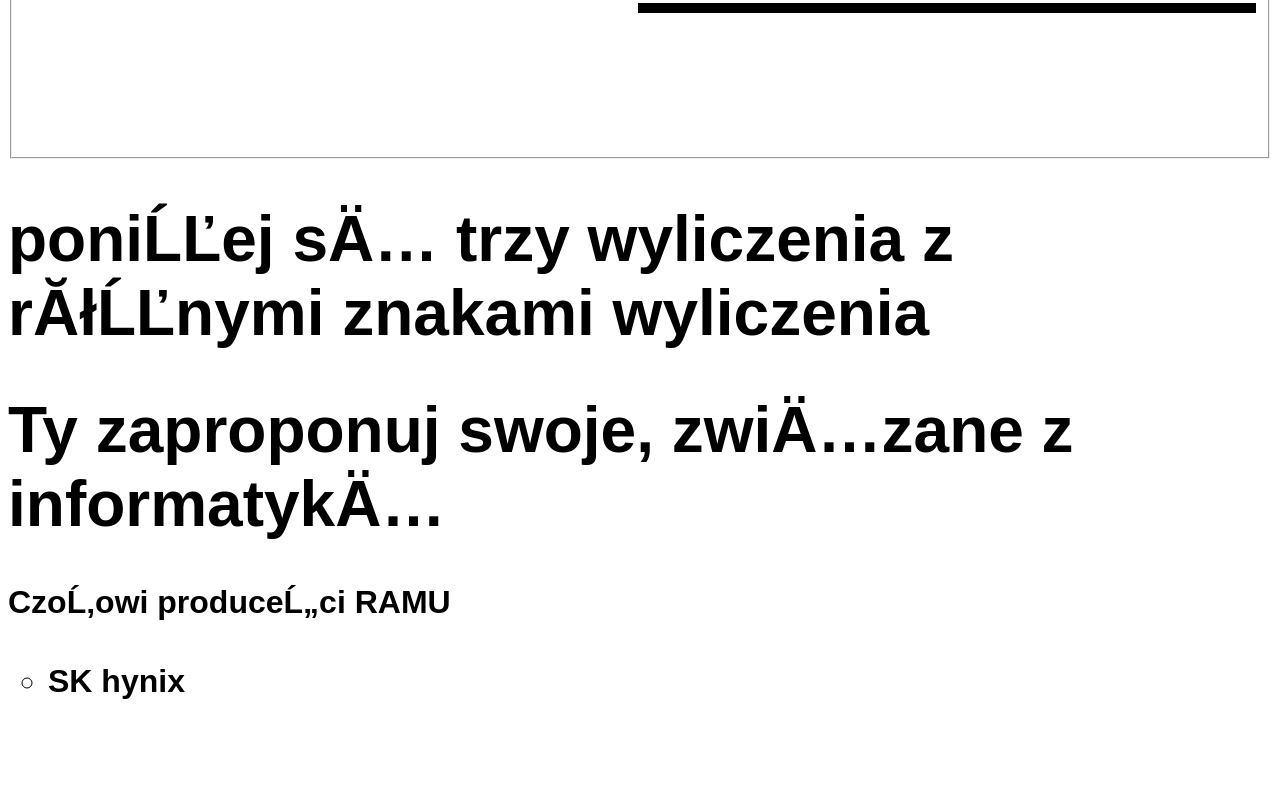
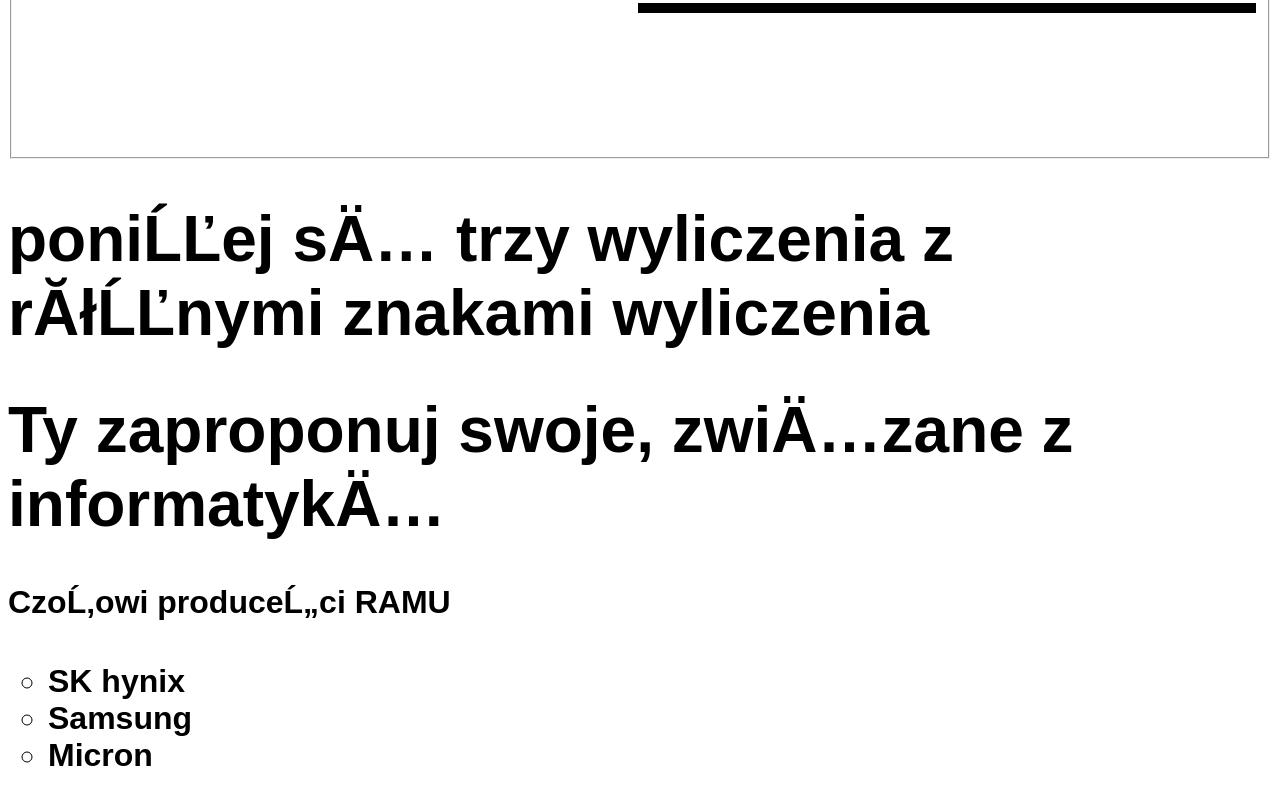
Before and after one commit to Blazej00/BlazejObrycki, a plain HTML site: page index.html in a window 1280 px wide. Shown: the part 3935-4739 px from the top of the page. Before the commit the page ends 4667 px from the top, so only its background shows below. Drawn offline with Linux system fonts and the light colour scheme.

Commit message:
Update index.html

```diff
--- a/index.html
+++ b/index.html
@@ -75,6 +75,8 @@
 <h4>Czołowi produceńci RAMU</h4>
  <UL TYPE=circle>
        <LI> SK hynix
+       <LI> Samsung
+       <LI> Micron
 
 </body>
 </html>
```
